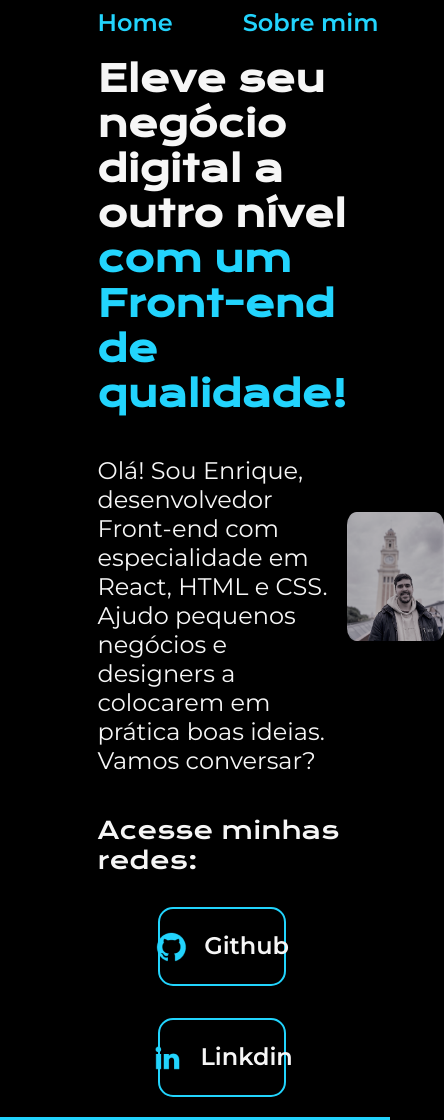
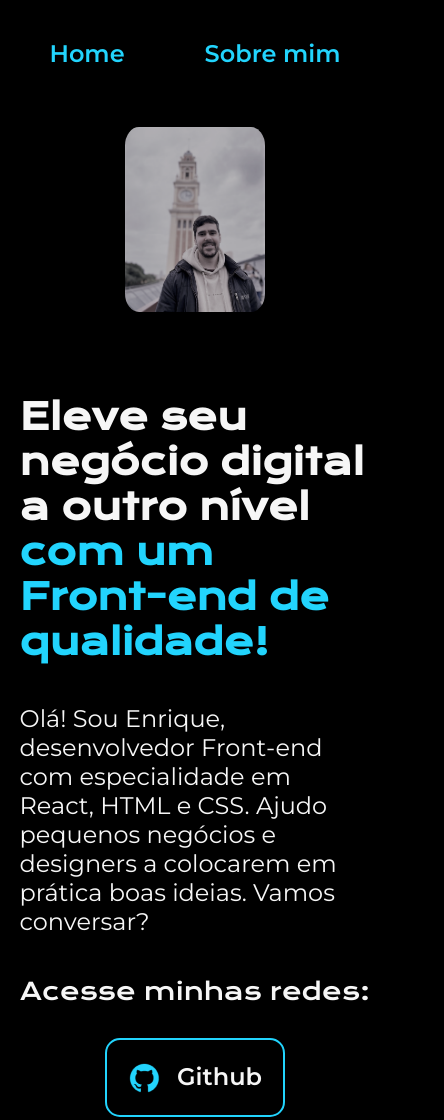
Before and after one commit to EnriqueSFlor/portfolio1, a plain HTML site: page index.html in a window 390 px wide. Shown: the top 1120 px of the page, 444 px wide, since content can reach past the window. Drawn offline with nearby package versions, Linux system fonts and the light colour scheme.

Commit message:
ajustando layout

```diff
--- a/styles/style.css
+++ b/styles/style.css
@@ -22,12 +22,12 @@ body {
 }
 
 .cabecalho {
-  padding: 2% 0% 0% 25%;
+  padding: 2% 0% 0% 15%;
 }
 
 .cabecalho__menu {
   display: flex;
-  gap: 70px;
+  gap: 80px;
 }
 
 .cabecalho__menu__link {
@@ -43,14 +43,15 @@ body {
 }
 
 .apresentacao {
-  padding: 5% 25%;
+  padding: 5% 15%;
   display: flex;
   align-items: center;
   justify-content: space-between;
+  gap: 82px;
 }
 
 .apresentacao__conteudo {
-  width: 50%px;
+  width: 50%;
   display: flex;
   flex-direction: column;
   gap: 40px;
@@ -100,17 +101,17 @@ body {
   font-family: var(--font-secundaria);
 }
 
-.apresentacao__links__link:hover {
+.apresentacao__links__navegacao:hover {
   background-color: var(--cor-hover);
 }
 
 .enrique-imagem {
-  width: 50%;
+  width: 40%;
   border-radius: 10%;
 }
 
 .rodape {
-  padding: 28px;
+  padding: 24px;
   background-color: var(--cor-terciaria);
   color: var(--cor-primaria);
   text-align: center;
@@ -118,3 +119,22 @@ body {
   font-size: 1.5rem;
   font-weight: 400;
 }
+
+@media (max-width: 1200px) {
+  .cabecalho {
+    padding: 10%;
+  }
+
+  .cabecalho__menu {
+    justify-content: center;
+  }
+
+  .apresentacao {
+    flex-direction: column-reverse;
+    padding: 5%;
+  }
+
+  .apresentacao__conteudo {
+    width: auto;
+  }
+}
```
